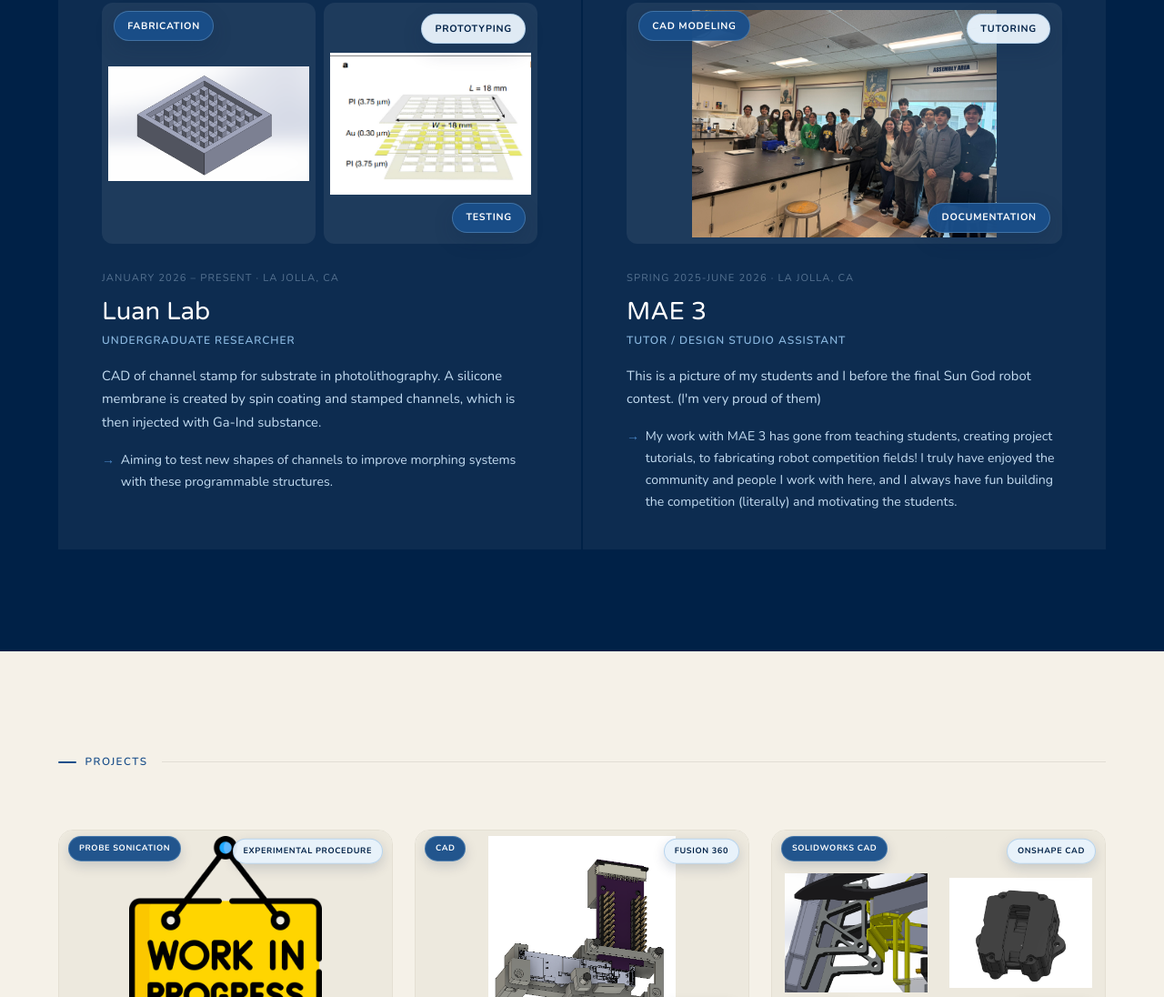
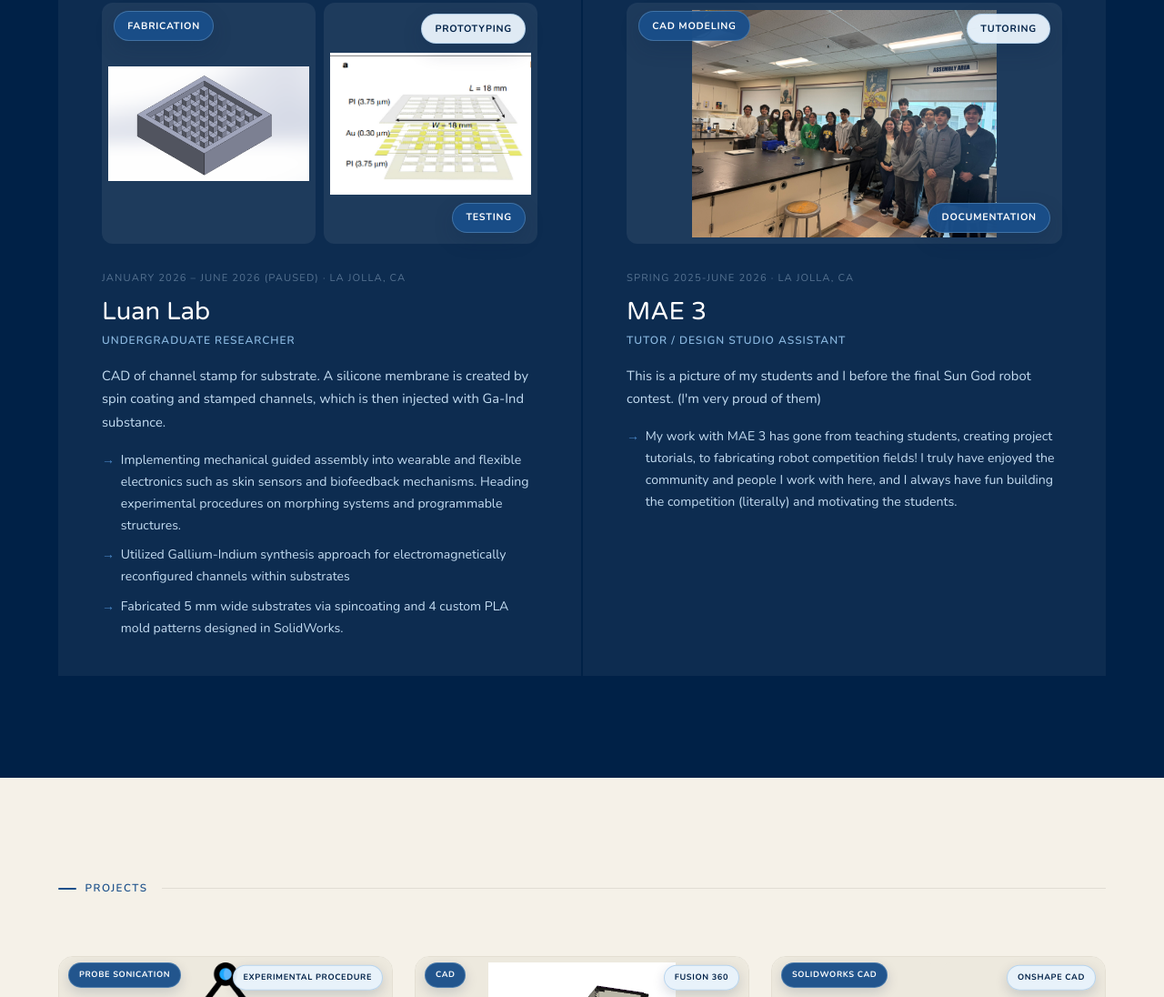
Before and after one commit to adrianelau/adrianelau, a plain HTML site: page index.html in a window 1280 px wide. Shown: the part 3084-4180 px from the top of the page at 91% size. Drawn offline with nearby package versions, Linux system fonts and the light colour scheme.

Commit message:
Update index.html

```diff
--- a/index.html
+++ b/index.html
@@ -1169,12 +1169,14 @@
           </div>
         </div>
 
-        <div class="exp-date">January 2026 – Present · La Jolla, CA</div>
+        <div class="exp-date">January 2026 – June 2026 (paused) · La Jolla, CA</div>
         <div class="exp-title">Luan Lab</div>
         <div class="exp-role">Undergraduate Researcher</div>
-        <p class="exp-body">CAD of channel stamp for substrate in photolithography. A silicone membrane is created by spin coating and stamped channels, which is then injected with Ga-Ind substance.</p>
+        <p class="exp-body">CAD of channel stamp for substrate. A silicone membrane is created by spin coating and stamped channels, which is then injected with Ga-Ind substance.</p>
         <ul class="exp-bullets">
-          <li>Aiming to test new shapes of channels to improve morphing systems with these programmable structures.</li>
+          <li>Implementing mechanical guided assembly into wearable and flexible electronics such as skin sensors and biofeedback mechanisms. Heading experimental procedures on morphing systems and programmable structures.</li>
+          <li>Utilized Gallium-Indium synthesis approach for electromagnetically reconfigured channels within substrates</li>
+          <li>Fabricated 5 mm wide substrates via spincoating and 4 custom PLA mold patterns designed in SolidWorks.</li>
         </ul>
       </div>
 
```
